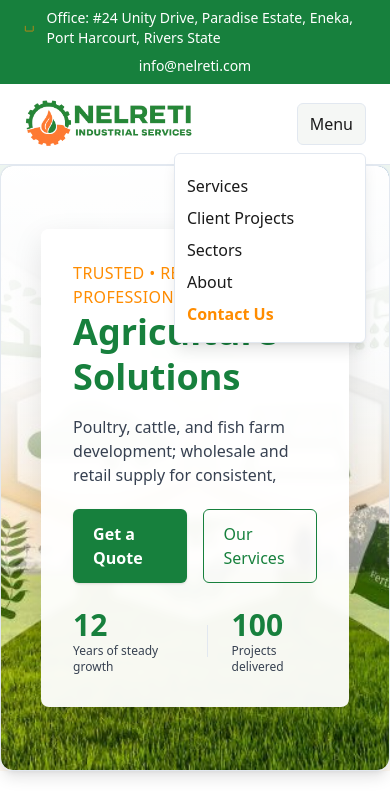
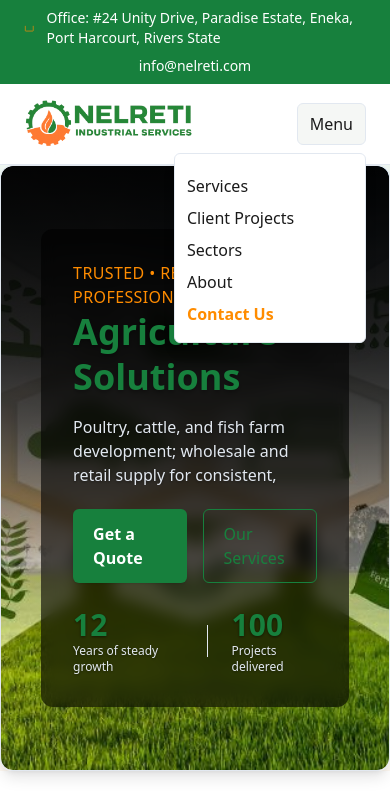
Before and after one commit to pipelinepages/nelreti, a plain HTML site: page index.html in a window 390 px wide. Both pictures are taken after a click on the heading "Menu". Shown: the top 808 px of the page. Drawn offline with nearby package versions, Linux system fonts and the light colour scheme.

Commit message:
Update index.html

```diff
--- a/index.html
+++ b/index.html
@@ -82,7 +82,7 @@
       width: 100%;
     }
 
-    /* Gradient overlay that fades from right (transparent) to left (white) */
+    /* Updated gradient overlay for better text contrast */
     .image-rotator-container::before {
       content: '';
       position: absolute;
@@ -91,18 +91,15 @@
       right: 0;
       bottom: 0;
       background: linear-gradient(90deg,
-        rgba(255, 255, 255, 0.95) 0%,
-        rgba(255, 255, 255, 0.85) 15%,
-        rgba(255, 255, 255, 0.7) 30%,
-        rgba(255, 255, 255, 0.4) 50%,
-        rgba(255, 255, 255, 0.15) 70%,
-        rgba(255, 255, 255, 0) 85%);
+        rgba(0, 0, 0, 0.6) 0%,
+        rgba(0, 0, 0, 0.4) 20%,
+        rgba(0, 0, 0, 0.2) 40%,
+        rgba(0, 0, 0, 0) 70%);
       z-index: 2;
       pointer-events: none;
       border-radius: 12px;
     }
 
-    /* Alternative stronger gradient for better text readability */
     .image-rotator-container::after {
       content: '';
       position: absolute;
@@ -111,9 +108,10 @@
       right: 0;
       bottom: 0;
       background: linear-gradient(90deg,
-        rgba(255, 255, 255, 0.95) 0%,
-        rgba(255, 255, 255, 0.8) 25%,
-        rgba(255, 255, 255, 0) 50%);
+        rgba(0, 0, 0, 0.7) 0%,
+        rgba(0, 0, 0, 0.5) 25%,
+        rgba(0, 0, 0, 0.2) 45%,
+        rgba(0, 0, 0, 0) 65%);
       z-index: 2;
       pointer-events: none;
       border-radius: 12px;
@@ -137,21 +135,22 @@
       transform: scale(1);
     }
 
-    /* For mobile: adjust gradient to be more vertical */
+    /* For mobile: adjust gradient to be more vertical and stronger at top */
     @media (max-width: 1024px) {
       .image-rotator-container::before {
         background: linear-gradient(180deg,
-          rgba(255, 255, 255, 0.9) 0%,
-          rgba(255, 255, 255, 0.7) 15%,
-          rgba(255, 255, 255, 0.4) 40%,
-          rgba(255, 255, 255, 0) 70%);
+          rgba(0, 0, 0, 0.8) 0%,
+          rgba(0, 0, 0, 0.6) 20%,
+          rgba(0, 0, 0, 0.4) 40%,
+          rgba(0, 0, 0, 0) 70%);
       }
 
       .image-rotator-container::after {
         background: linear-gradient(180deg,
-          rgba(255, 255, 255, 0.95) 0%,
-          rgba(255, 255, 255, 0.75) 30%,
-          rgba(255, 255, 255, 0) 60%);
+          rgba(0, 0, 0, 0.9) 0%,
+          rgba(0, 0, 0, 0.7) 30%,
+          rgba(0, 0, 0, 0.4) 50%,
+          rgba(0, 0, 0, 0) 80%);
       }
     }
 
@@ -185,7 +184,7 @@
     /* smooth anchor scrolling */
     html { scroll-behavior: smooth; }
 
-    /* UPDATED: Content-safe text overlay - 50% width */
+    /* UPDATED: Content-safe text overlay - transparent background */
     .hero-text-overlay {
       position: absolute;
       top: 50%;
@@ -196,9 +195,36 @@
       width: 50%;
       max-width: 600px;
       border-radius: 8px;
-      background: rgba(255, 255, 255, 0.9);
-      backdrop-filter: blur(4px);
-      box-shadow: 0 10px 30px rgba(0, 0, 0, 0.1);
+      /* REMOVED: background, backdrop-filter, box-shadow */
+      background: transparent;
+      backdrop-filter: none;
+      box-shadow: none;
+    }
+
+    /* Text styles for better readability on images */
+    .hero-text-overlay h2,
+    .hero-text-overlay h3,
+    .hero-text-overlay h4 {
+      text-shadow: 0 2px 4px rgba(0, 0, 0, 0.3);
+    }
+
+    .hero-text-overlay p {
+      text-shadow: 0 1px 3px rgba(0, 0, 0, 0.2);
+    }
+
+    .hero-text-overlay .text-gray-700 {
+      color: #f8fafc; /* Lighter gray for better contrast on dark images */
+      text-shadow: 0 1px 3px rgba(0, 0, 0, 0.5);
+    }
+
+    .hero-text-overlay .text-\[#17803d\] {
+      color: #bbf7d0; /* Lighter green for better contrast */
+      text-shadow: 0 2px 4px rgba(0, 0, 0, 0.4);
+    }
+
+    .hero-text-overlay .text-\[#ff8c00\] {
+      color: #fed7aa; /* Lighter orange for better contrast */
+      text-shadow: 0 1px 3px rgba(0, 0, 0, 0.4);
     }
 
     /* Hero section container - original height */
@@ -218,8 +244,10 @@
         width: 90%;
         max-width: 100%;
         margin: 2rem auto;
-        background: rgba(255, 255, 255, 0.95);
+        background: rgba(0, 0, 0, 0.6); /* Semi-transparent dark for mobile readability */
+        backdrop-filter: blur(8px);
         padding: 2rem;
+        border-radius: 12px;
       }
 
       .hero-section-container {
@@ -227,6 +255,19 @@
         height: auto;
         max-height: none;
         padding: 2rem 0;
+      }
+
+      /* Reset text colors for mobile dark background */
+      .hero-text-overlay .text-gray-700 {
+        color: #e2e8f0; /* Light gray for dark background */
+      }
+
+      .hero-text-overlay .text-\[#17803d\] {
+        color: #86efac; /* Brighter green for dark background */
+      }
+
+      .hero-text-overlay .text-\[#ff8c00\] {
+        color: #fdba74; /* Brighter orange for dark background */
       }
     }
 
@@ -330,10 +371,10 @@
     </div>
   </header>
 
-  <!-- Hero - UPDATED: Full-width image with 50% width text overlay -->
+  <!-- Hero - UPDATED: Full-width image with transparent text overlay -->
   <section class="hero-bg">
     <div class="max-w-7xl mx-auto px-6 hero-section-container flex items-center">
-      <!-- Text content as overlay - 50% width -->
+      <!-- Text content as overlay - transparent background -->
       <div class="hero-text-overlay">
         <p class="text-[#ff8c00] font-medium uppercase tracking-wide">Trusted • Reliable • Professional</p>
 
```
